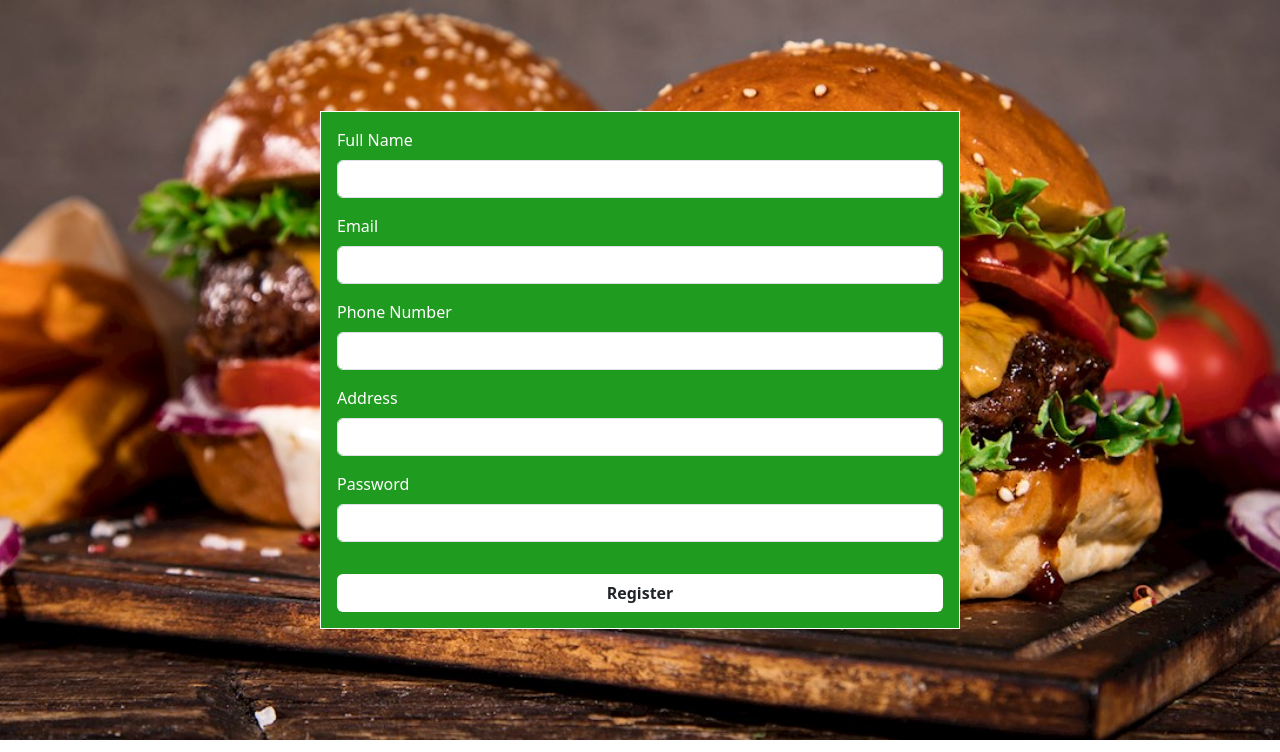
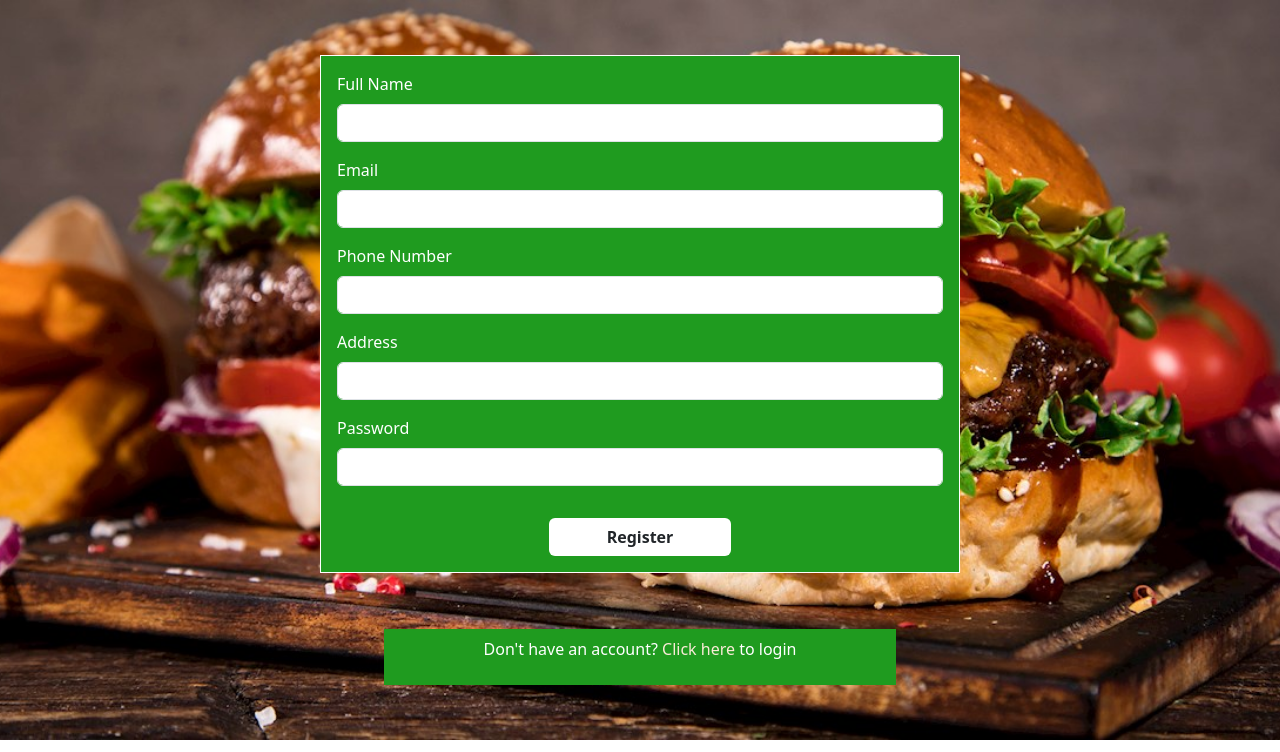
Before and after one commit to djgupta820/foodies-admin, a Node server app: page /register in a window 1280 px wide. Shown: the part 48-800 px from the top of the page. Run offline with Node 20, Linux system fonts and the light colour scheme; some libraries are stand-ins or nearby versions.

Commit message:
some styles changed in login and register pages

```diff
--- a/public/css/reglog.css
+++ b/public/css/reglog.css
@@ -35,21 +35,28 @@
     width: 100%;
 }
 .btn{
+    width: 30%;
+    min-width: 150px;
     margin-top: 1rem;
     font-weight: bold;
     background-color: var(--nav-text);
+    align-self: center;
 }
 .btn:hover{
     background-color: #fff;
     color: var(--nav-color);
 }
 .user-check{
-    min-width: 50%;
+    min-width: 40%;
     width: fit-content;
     text-align: center;
     color: white;
-    padding-top: 0.5rem;
     background-color: var(--nav-color);
+    padding: 0.5rem;
+}
+.user-check a{
+    text-decoration: none;
+    color:antiquewhite;
 }
 .message-danger{
     width: 100%;
--- a/views/register.ejs
+++ b/views/register.ejs
@@ -28,6 +28,9 @@
         </div>
         <button class="btn">Register</button>
     </form>
+    <div class="user-check">
+        <p>Don't have an account? <a href="/login"> Click here</a> to login</p>
+    </div>
 </div>
 
 <script src="/js/reglog.js"></script>
```
